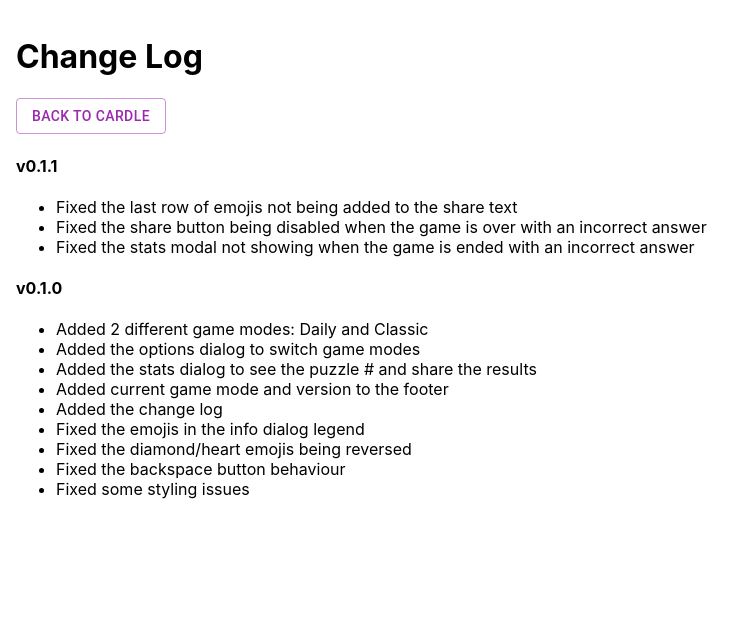
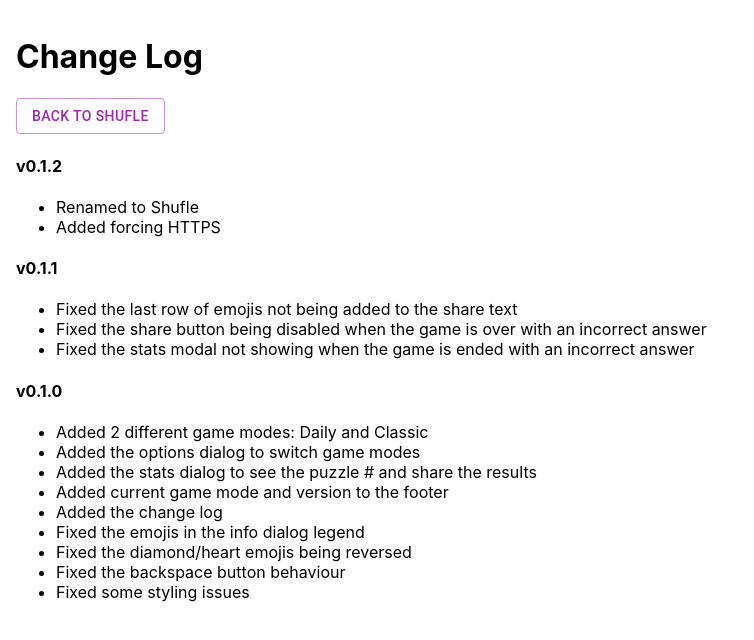
Before and after one commit to xHergz/cardle, a Next.js app: page /change-log in a window 1280 px wide. Shown: the top 640 px of the page, without its empty margins (0-754 px from the left). Built offline with nearby package versions, Linux system fonts and the light colour scheme.

Commit message:
Renamed to Shufle

```diff
--- a/package.json
+++ b/package.json
@@ -1,6 +1,6 @@
 {
-  "name": "cardle",
-  "version": "0.1.0",
+  "name": "shufle",
+  "version": "0.1.2",
   "private": true,
   "scripts": {
     "dev": "next dev",
--- a/pages/change-log.tsx
+++ b/pages/change-log.tsx
@@ -10,9 +10,14 @@ const ChangeLog: NextPage = () => {
       <h1>Change Log</h1>
       <Link href="/">
         <Button variant="outlined" color="secondary">
-          Back to Cardle
+          Back to Shufle
         </Button>
       </Link>
+      <h4>v0.1.2</h4>
+      <ul>
+        <li>Renamed to Shufle</li>
+        <li>Added forcing HTTPS</li>
+      </ul>
       <h4>v0.1.1</h4>
       <ul>
         <li>Fixed the last row of emojis not being added to the share text</li>
--- a/src/components/StatisticsDialog.tsx
+++ b/src/components/StatisticsDialog.tsx
@@ -30,7 +30,7 @@ const StatisticsDialog: React.FunctionComponent<StatisticsDialogProps> = (
       <>
         <div className={styles.statsContainer}>
           {props.mode === "daily" ? (
-            <Typography>Cardle #{getDailyNumber()}</Typography>
+            <Typography>Shufle #{getDailyNumber()}</Typography>
           ) : null}
           <div className={styles.shareActions}>
             <Button
```
Also changed, not shown: pages/index.tsx (+5 -5 lines), 2 other files (tests, documents, lock files or other folders).
